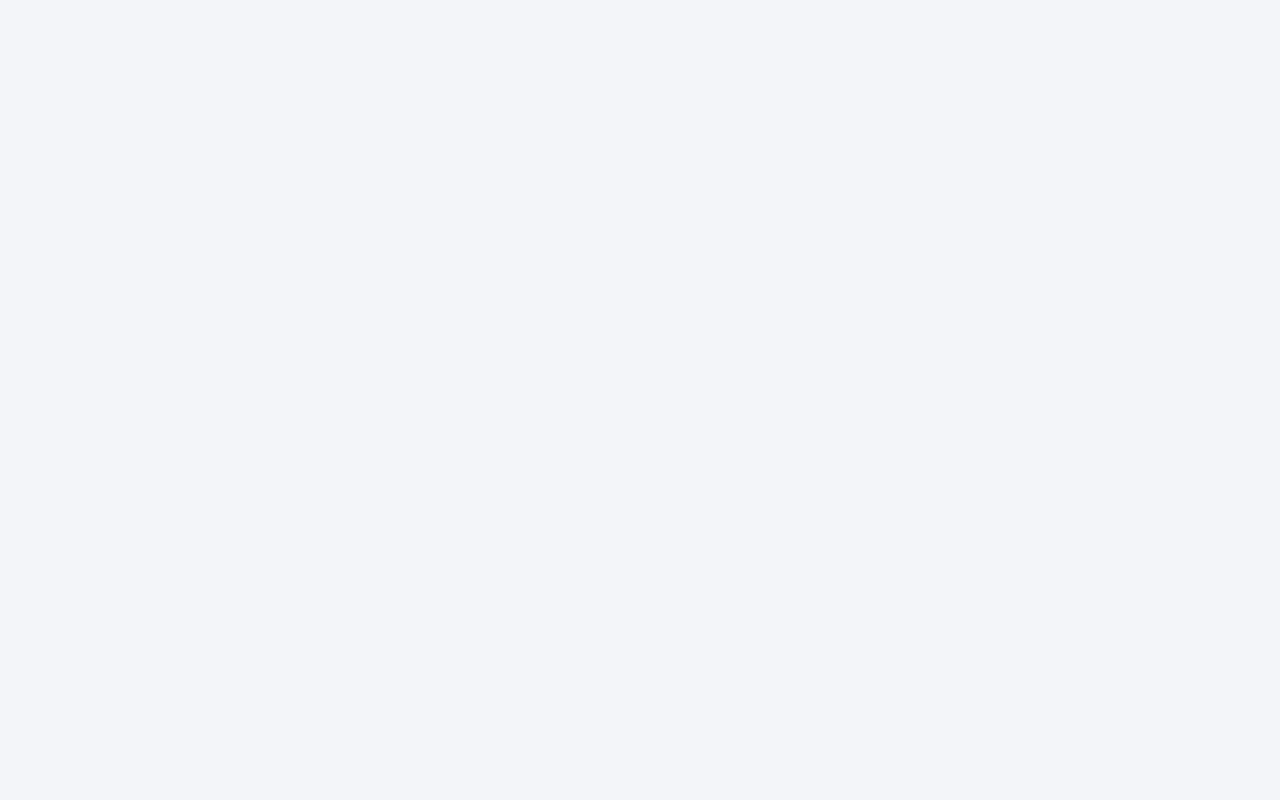
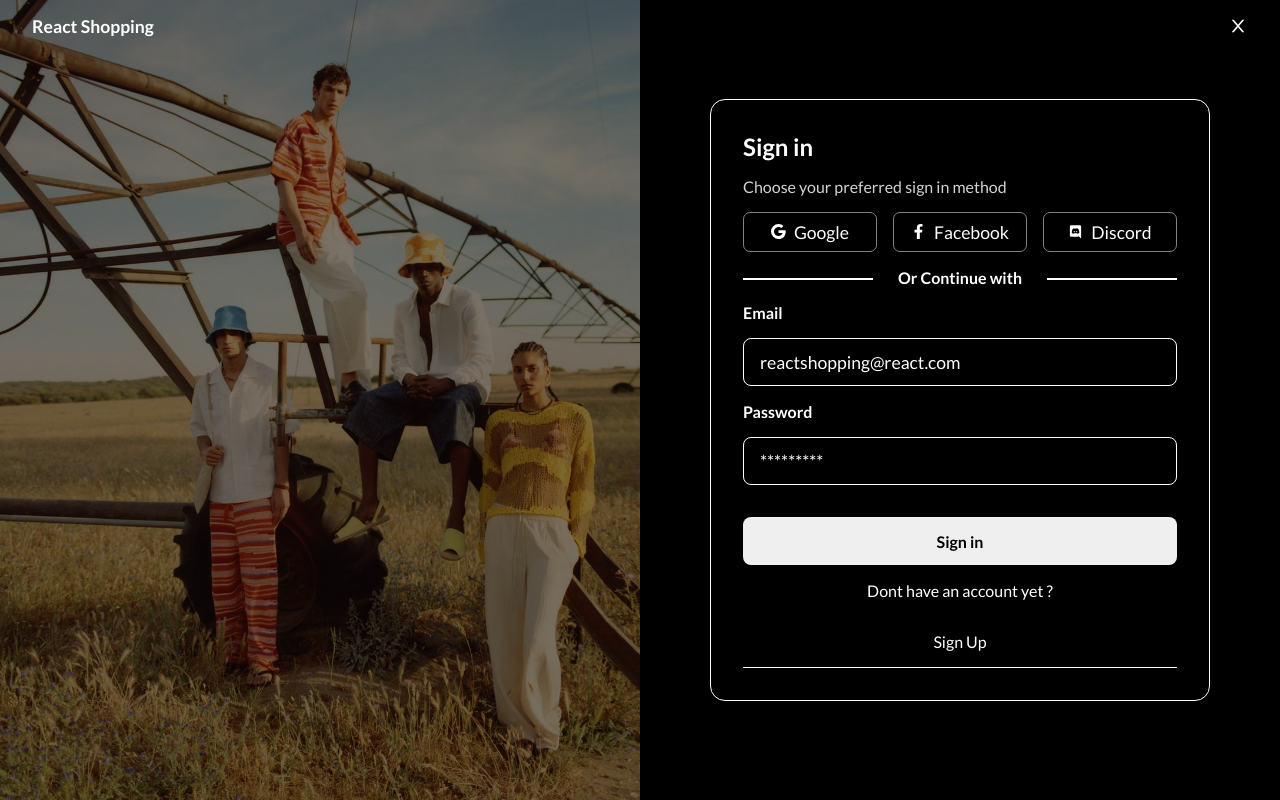
Before and after one commit to Hassene-Belhaj/Ecommerce-React-Basic-Shop, a React (Vite) app: page / in a window 1280 px wide. Both pictures are taken after a click on the button "Sign in". Shown: the top 800 px of the page. Built offline with nearby package versions, Linux system fonts and the light colour scheme.

Commit message:
implement signin component & style

```diff
--- a/src/components/Signin.jsx
+++ b/src/components/Signin.jsx
@@ -1,23 +1,215 @@
 import React, { useState } from 'react'
 import { styled } from 'styled-components'
 import { useContextAuth } from '../Context/ContextAuth'
+import { BsGoogle } from 'react-icons/bs'
+import { FaFacebookF } from 'react-icons/fa'
+import { RiDiscordFill } from 'react-icons/ri'
+import { AiOutlineClose } from 'react-icons/ai'
 
 const Container = styled.div`
 display: ${({$signin})=>$signin ? 'block': 'none' };
 position: fixed;
 inset: 0;
-background: #f3f5f9;
+background:#000;
+color:#fff;
 width: 100%;
 height: 100vh;
 z-index: 50000;
 `
+const Logo = styled.span`
+position: absolute;
+width: auto;
+height : auto ;
+z-index: 8000;
+h2{
+    font-size : 1.1rem;
+    margin-left: 2rem;
+    margin-top:1rem;
+}
+`
+const Close = styled.span`
+position: absolute;
+width: auto;
+height : auto ;
+top: 1rem;
+right: 2rem;
+z-index: 8000;
+`
+
+const FlexContainer = styled.div`
+width: 100%;
+height: 100%;
+display: flex;
+`
+const RightCol = styled.div`
+width: 50%;
+height: 100%;
+display: flex;
+overflow: hidden;
+img{
+    min-width: 100%;
+    object-fit: cover;
+}
+display: relative;
+`
+const Contraste = styled.div`
+position: absolute;
+inset: 0;
+background : rgba(0,0,0,0.5);
+width: 50%;
+`
+const LeftCol = styled.div`
+width: 50%;
+height: 100%;
+display: flex;
+flex-direction: column;
+justify-content: center;
+align-items: center;
+`
+const Form = styled.form`
+width: 500px;
+height: auto;
+border: solid 1px #fff;
+border-radius: 15px;
+padding: 2rem;
+h3{
+    font-size: 1.5rem;
+}
+p{
+    color: lightgray;
+    margin: 1rem auto;
+}
+input{
+    width: 100%;
+    height: 3rem;
+    margin: 1rem auto;
+    border-radius:8px ;
+    border: 1px solid #fff;
+    font-size: 1.1rem;
+    background: #000;
+    color: #fff;
+:focus{
+    border: none;
+}
+&::placeholder{
+color : #fff;
+padding-left:1rem ;
+}
+}
+`
+const Btn = styled.div`
+width: 100%;
+height: auto;
+display: flex;
+justify-content: center;
+align-items: center;
+gap: 1rem;
+button{
+    width: 8.5rem;
+    height: 2.5rem;
+    border-radius: 7px;
+    border: solid 1px gray ;
+    background: transparent;
+    color: #fff;
+    font-size: 1.1rem;
+    transition: all .2s ease-in-out;
+    cursor: pointer;
+&:hover{
+    transition: all .2s ease-in-out;
+    background:rgba(255,255,255,0.2);
+}
+
+}
+`
+const Span = styled.span`
+width: 100%;
+height: auto;
+padding: 1rem;
+display: flex;
+justify-content: center;
+position: relative;
+`
+const BorderLeft = styled.span`
+position: absolute;
+width: 30%;
+border: 1px solid #fff;
+top: 50%;
+left: 0;
+`
+const BorderRight = styled.span`
+position: absolute;
+width: 30%;
+border: 1px solid #fff;
+top: 50%;
+right: 0;
+`
+const Button = styled.button`
+margin-top:1rem;
+width: 100% ;
+height: 3rem;
+border-radius: 8px ;
+border:none;
+font-size: 1rem;
+font-weight: 700;
+transition: all 0.3s ease-in-out;
+cursor: pointer;
+&:hover{
+    transition: all 0.3s ease-in-out;
+    opacity:0.9 ;
+}
+`
 
 const Signin = () => {
-  const {signin} =   useContextAuth()
+  const {signin,handleSign} =   useContextAuth()
   console.log(signin);
 
   return (
         <Container $signin={signin}>
+          <Logo>
+            <h2>React Shopping</h2>
+          </Logo>
+          <Close>
+            <AiOutlineClose onClick={handleSign} size={20}/>
+          </Close>
+          <FlexContainer>
+              <RightCol>
+                <Contraste></Contraste>
+                <img src='hero.jpg' alt="" />
+              </RightCol>
+              <LeftCol>
+                  <Form onClick={e=>e.preventDefault()}>
+                    <h3>Sign in</h3>
+                    <p>Choose your preferred sign in method</p>
+                    <Btn>
+                    <button>
+                      <BsGoogle style={{marginRight:'.5rem'}} size={15}/>
+                       Google
+                    </button>
+                     <button>
+                        <FaFacebookF style={{marginRight:'.5rem'}} size={15}  />
+                        Facebook
+                    </button>
+                     <button>
+                     <RiDiscordFill style={{marginRight:'.5rem'}} size={15} color='#fff'/>
+                     Discord
+                    </button>
+                    </Btn>
+                     <Span>
+                        <h4>Or Continue with </h4>
+                        <BorderLeft></BorderLeft>
+                        <BorderRight></BorderRight>
+                        </Span>
+
+                  <h4>Email</h4>
+                   <input type="email" placeholder='reactshopping@react.com' />
+                   <h4>Password</h4>
+                   <input type="password" placeholder='*********' />
+                    <Button>Sign in</Button>
+                    <Span>Dont have an account yet ? </Span>
+                    <Span style={{borderBottom:'1px solid'}}>Sign Up</Span>
+                  </Form>
+              </LeftCol>
+          </FlexContainer>
 
         </Container>
   )
```
